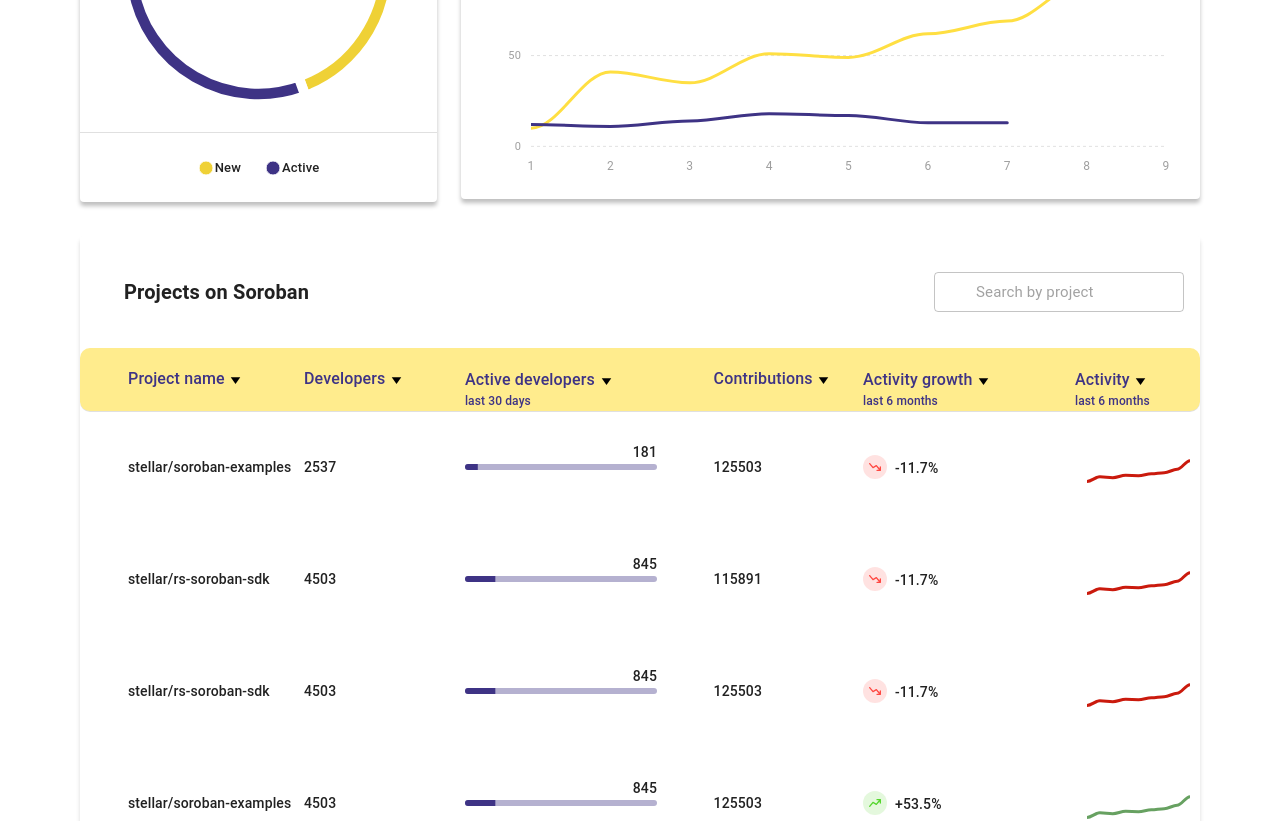
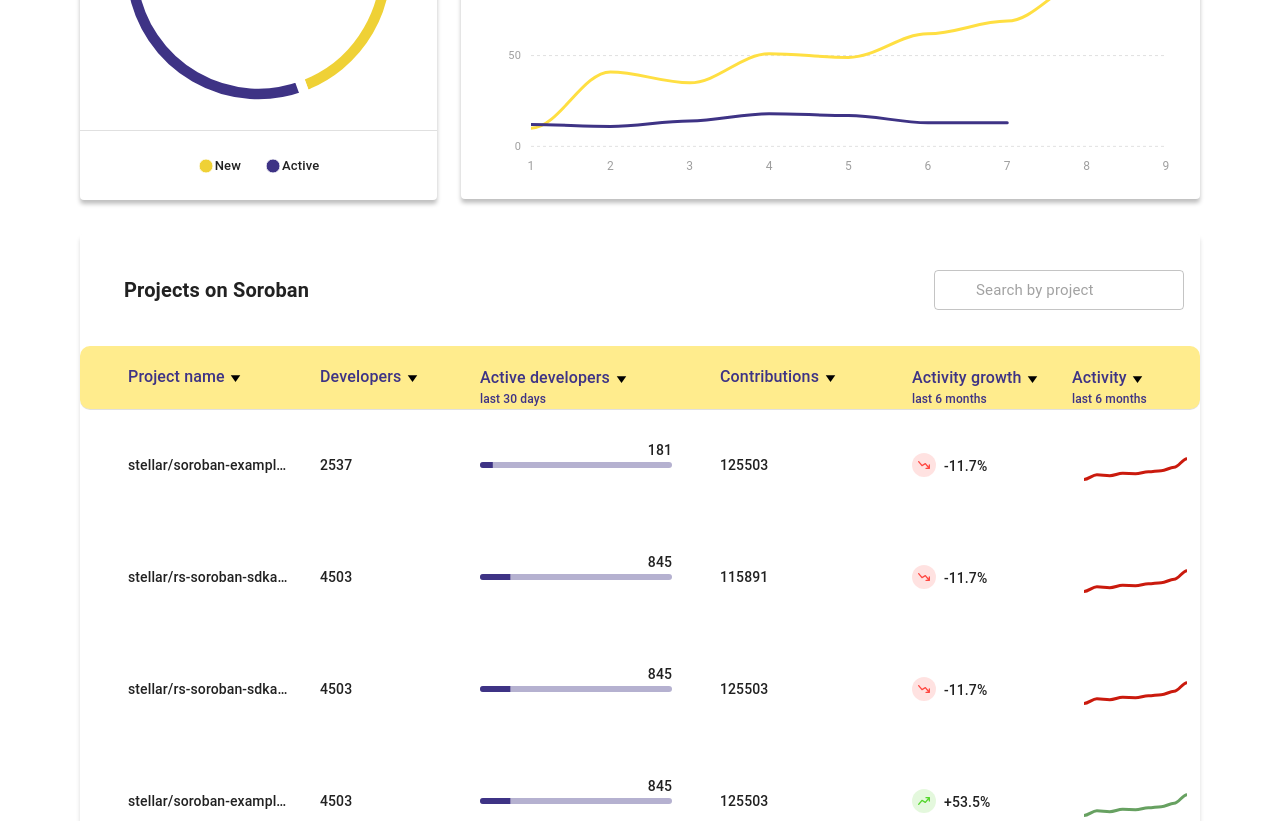
Before and after one commit to CrossChainLabs-Stellar/sorobanpulse-webapp, a React (Create React App) app: page / in a window 1280 px wide. Shown: the part 1600-2421 px from the top of the page. Built offline with nearby package versions, Linux system fonts and the light colour scheme; some icons are missing.

Commit message:
small changes

```diff
--- a/package.json
+++ b/package.json
@@ -10,9 +10,11 @@
     "@testing-library/react": "^13.4.0",
     "@testing-library/user-event": "^13.5.0",
     "apexcharts": "^3.40.0",
+    "date-fns": "^2.30.0",
     "react": "^18.2.0",
     "react-apexcharts": "^1.4.0",
     "react-dom": "^18.2.0",
+    "react-numeral": "^1.1.1",
     "react-scripts": "5.0.1",
     "web-vitals": "^2.1.4"
   },
--- a/src/components/MainHead.js
+++ b/src/components/MainHead.js
@@ -161,7 +161,7 @@
                     scope="row"
                     padding="none"
                     sx={{
-                        width: '15rem',
+                        width: { xl: '15rem', lg: '10rem' },
                         backgroundColor: "#FFEC8D"
                     }}
                 >
@@ -204,7 +204,7 @@
                     scope="row"
                     padding="none"
                     sx={{
-                        width: '20rem',
+                        width: { xl: '20rem', lg: '15rem' },
                         backgroundColor: "#FFEC8D"
                     }}
                 >
@@ -304,7 +304,7 @@
                     scope="row"
                     padding="none"
                     sx={{
-                        width: '20rem',
+                        width: { xl: '20rem', lg: '10rem' },
                         backgroundColor: "#FFEC8D"
                     }}
                 >
--- a/src/components/MainTable.js
+++ b/src/components/MainTable.js
@@ -151,6 +151,12 @@
                                         <Typography
                                             variant="subtitle2"
                                             noWrap
+                                            sx={{
+                                                maxWidth: { xl: '12rem', lg: '10rem' },
+                                                whiteSpace: 'nowrap',
+                                                overflow: 'hidden',
+                                                textOverflow: 'ellipsis',
+                                            }}
                                         >
                                             {name}
                                         </Typography>
--- a/src/components/sections/Developers.js
+++ b/src/components/sections/Developers.js
@@ -4,10 +4,11 @@
 import { styled } from '@mui/material/styles';
 import { Card, CardHeader, Typography, Stack } from '@mui/material';
 import { CustomChart } from '../chart'
+import { number } from '../../utils/format';
 // import { useState, useEffect } from 'react';
 
 
-const CHART_HEIGHT = 390;
+const CHART_HEIGHT = 388;
 const LEGEND_HEIGHT = 70;
 
 const ChartWrapperStyle = styled('div')(({ theme }) => ({
@@ -47,27 +48,27 @@
         legend: { floating: true, horizontalAlign: 'center' },
         tooltip: {
             fillSeriesColor: true,
-            // y: {
-            //     formatter: (seriesName) => number(seriesName),
-            //     title: {
-            //         formatter: (seriesName) => `${seriesName}`
-            //     }
-            // }
+            y: {
+                formatter: (seriesName) => number(seriesName),
+                title: {
+                    formatter: (seriesName) => `${seriesName}`
+                }
+            }
         },
         plotOptions: {
             pie: {
                 donut: {
                     size: '85%',
                     labels: {
-                        // value: {
-                        //     formatter: (val) => number(val)
-                        // },
-                        // total: {
-                        //     formatter: (w) => {
-                        //         const sum = w.globals.seriesTotals.reduce((a, b) => a + b, 0);
-                        //         return number(sum);
-                        //     }
-                        // }
+                        value: {
+                            formatter: (val) => number(val)
+                        },
+                        total: {
+                            formatter: (w) => {
+                                const sum = w.globals.seriesTotals.reduce((a, b) => a + b, 0);
+                                return number(sum);
+                            }
+                        }
                     }
                 }
             }
--- a/src/components/sections/TopDevelopers.js
+++ b/src/components/sections/TopDevelopers.js
@@ -10,7 +10,7 @@
     return (
         <Stack direction="row" alignItems="center" spacing={2}>
             <Box component="img" src={mockAvatar} sx={{ width: 45, height: 45, borderRadius: 1.5 }} />
-            <Box sx={{ minWidth: 240 }}>
+            <Box sx={{ minWidth: { xl: 240, lg: 100 } }}>
                 <Typography variant="subtitle2" noWrap>
                     <Link
                         target="_blank"
--- a/src/mock/mockData.js
+++ b/src/mock/mockData.js
@@ -8,7 +8,7 @@
 const createObject = () => {
     const id = faker.datatype.uuid();
     const name = sample([
-        'stellar/rs-soroban-sdk',
+        'stellar/rs-soroban-sdkaaaaaaaaaaaaaaaaaaaaaaaaaaaaaaaaaaaaaaaaaaaaaaaa',
         'stellar/soroban-examples'
     ]);
     const devs = sample([
--- /dev/null
+++ b/src/utils/format.js
@@ -0,0 +1,43 @@
+import numeral from 'numeral';
+import { format, getTime, formatDistanceToNow } from 'date-fns';
+
+export function currency(number) {
+    return numeral(number).format(Number.isInteger(number) ? '$0,0' : '$0,0.00');
+}
+
+export function percentFormat(number) {
+    return numeral(number / 100).format('0.0%');
+}
+
+export function number(number) {
+    return numeral(number).format();
+}
+
+export function fDate(date) {
+    return format(new Date(date), 'dd MMMM yyyy');
+}
+
+export function fDateTime(date) {
+    return format(new Date(date), 'dd MMM yyyy HH:mm');
+}
+
+export function fTimestamp(date) {
+    return getTime(new Date(date));
+}
+
+export function fDateTimeSuffix(date) {
+    return format(new Date(date), 'dd/MM/yyyy hh:mm p');
+}
+
+export function fToNow(date) {
+    if (!date) {
+        return;
+    }
+    return formatDistanceToNow(new Date(date), {
+        addSuffix: true
+    });
+}
+
+export function fNumber(number) {
+    return numeral(number).format();
+}
```
Also changed, not shown: 1 other file (tests, documents, lock files or other folders).
